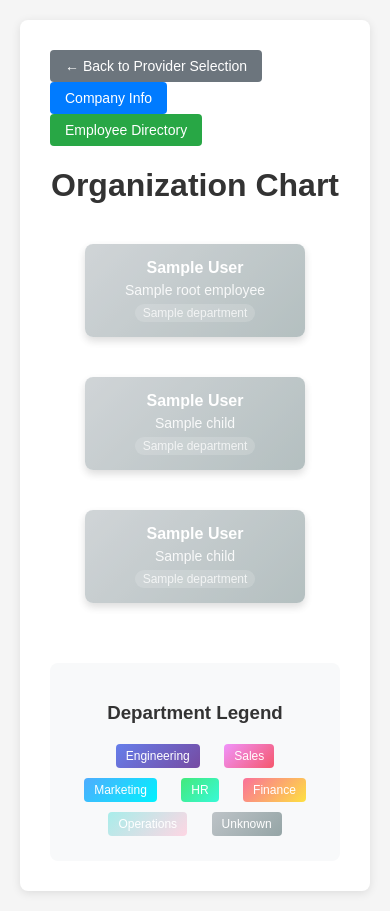
After one commit to travisjoseph/finch-demo, a Flask app: template templates/org_chart.html in a window 390 px wide. The commit adds this page. Run offline with Flask 3, Linux system fonts and the light colour scheme; the template is opened without the code that fills it: most values are stand-ins (such as "Sample title", 1, 10 or a date in 2020).

Commit message:
feat: Added interactive organization chart feature
- Implemented beautiful hierarchical organization chart visualization
- Added /org-chart route with employee hierarchy based on manager relationships
- Created interactive employee cards with gradient styling and hover effects
- Integrated job titles from employment API data
- Added department color coding and legend
- Implemented click-to-navigate functionality from org chart to employee details
- Added org chart navigation links across all pages
- Built responsive design that works on mobile and desktop

```diff
--- a/app.py
+++ b/app.py
@@ -85,6 +85,53 @@ def get_connection_details(access_token):
             'company_name': 'Unknown Company',
             'status': 'Error'
         }
+
+def build_org_chart_data(individuals):
+    """Build hierarchical org chart data from employee list"""
+    # Create employee lookup dictionary
+    employees = {}
+    for emp in individuals:
+        employees[emp.id] = {
+            'id': emp.id,
+            'first_name': emp.first_name,
+            'last_name': emp.last_name,
+            'title': None,  # Will be filled from employment data
+            'department': emp.department.name if emp.department else 'Unknown',
+            'manager_id': emp.manager.id if emp.manager else None,
+            'is_active': emp.is_active,
+            'children': []
+        }
+
+    # Build hierarchy by connecting children to managers
+    root_employees = []
+    for emp_id, emp_data in employees.items():
+        manager_id = emp_data['manager_id']
+        if manager_id and manager_id in employees:
+            # Add this employee as a child of their manager
+            employees[manager_id]['children'].append(emp_data)
+        else:
+            # This is a top-level employee (no manager or manager not in dataset)
+            root_employees.append(emp_data)
+
+    return root_employees
+
+def get_employee_employment_data(employee_ids, access_token):
+    """Get employment data for multiple employees to get job titles"""
+    client = Finch(access_token=access_token)
+    employment_data = {}
+
+    try:
+        # Batch request for employment data
+        requests = [{"individual_id": emp_id} for emp_id in employee_ids]
+        page = client.hris.employments.retrieve_many(requests=requests)
+
+        for response in page.responses:
+            if response.body and response.body.title:
+                employment_data[response.individual_id] = response.body.title
+    except Exception as e:
+        print(f"Error fetching employment data: {e}")
+
+    return employment_data
 
 
 @app.route('/')
@@ -240,6 +287,49 @@ def directory():
 
     return render_template('directory.html', directory_data=individuals, error_message=error_message)
 
+@app.route('/org-chart')
+def org_chart():
+    client = Finch(
+        access_token=get_latest_access_token(),
+    )
+
+    # Get directory data and build org chart
+    individuals = []
+    error_message = None
+    org_chart_data = []
+
+    try:
+        individuals = client.hris.directory.list().individuals
+
+        if individuals:
+            # Get employment data for job titles
+            employee_ids = [emp.id for emp in individuals]
+            employment_data = get_employee_employment_data(employee_ids, get_latest_access_token())
+
+            # Build hierarchical org chart data
+            org_chart_data = build_org_chart_data(individuals)
+
+            # Add job titles to org chart data
+            def add_titles_recursive(employees):
+                for emp in employees:
+                    emp['title'] = employment_data.get(emp['id'], 'Unknown Title')
+                    if emp['children']:
+                        add_titles_recursive(emp['children'])
+
+            add_titles_recursive(org_chart_data)
+
+    except APIError as e:
+        if hasattr(e, 'status_code') and e.status_code == 501:
+            error_message = "Directory data unsupported for provider"
+            print(f"{e}")
+        else:
+            error_message = "Could not load directory data."
+            print(f"{e}")
+    except Exception as e:
+        error_message = "Encountered an unexpected error."
+        print(f"{e}")
+
+    return render_template('org_chart.html', org_chart_data=org_chart_data, error_message=error_message)
 
 @app.route('/directory/employee/<employee_id>')
 def employee_detail(employee_id):
--- a/templates/company.html
+++ b/templates/company.html
@@ -40,6 +40,7 @@
     <div style="margin-bottom: 20px;">
         <a href="/" style="display: inline-block; padding: 8px 15px; background-color: #6c757d; color: white; text-decoration: none; border-radius: 4px; margin-right: 10px;">← Back to Provider Selection</a>
         <a href="/directory" class="nav-button">View Directory</a>
+        <a href="/org-chart" style="display: inline-block; padding: 8px 15px; background-color: #6f42c1; color: white; text-decoration: none; border-radius: 4px; margin-left: 10px;">Org Chart</a>
     </div>
 
     <h1>Company Information</h1>
--- a/templates/directory.html
+++ b/templates/directory.html
@@ -19,7 +19,8 @@
 <body>
     <div style="margin-bottom: 20px;">
         <a href="/" style="display: inline-block; padding: 8px 15px; background-color: #6c757d; color: white; text-decoration: none; border-radius: 4px; margin-right: 10px;">← Back to Provider Selection</a>
-        <a href="/company" style="display: inline-block; padding: 8px 15px; background-color: #007bff; color: white; text-decoration: none; border-radius: 4px;">Company Info</a>
+        <a href="/company" style="display: inline-block; padding: 8px 15px; background-color: #007bff; color: white; text-decoration: none; border-radius: 4px; margin-right: 10px;">Company Info</a>
+        <a href="/org-chart" style="display: inline-block; padding: 8px 15px; background-color: #6f42c1; color: white; text-decoration: none; border-radius: 4px;">Org Chart</a>
     </div>
 
     <h1>Employee Directory</h1>
--- a/templates/employee_detail.html
+++ b/templates/employee_detail.html
@@ -30,7 +30,8 @@
     <div style="margin-bottom: 20px;">
         <a href="/" style="display: inline-block; padding: 8px 15px; background-color: #6c757d; color: white; text-decoration: none; border-radius: 4px; margin-right: 10px;">← Back to Provider Selection</a>
         <a href="/company" style="display: inline-block; padding: 8px 15px; background-color: #007bff; color: white; text-decoration: none; border-radius: 4px; margin-right: 10px;">Company Info</a>
-        <a href="/directory" class="back-link">Back to Directory</a>
+        <a href="/directory" class="back-link" style="margin-right: 10px;">Back to Directory</a>
+        <a href="/org-chart" style="display: inline-block; padding: 8px 15px; background-color: #6f42c1; color: white; text-decoration: none; border-radius: 4px;">Org Chart</a>
     </div>
 
     <h1>Employee Details</h1>
--- a/templates/index.html
+++ b/templates/index.html
@@ -162,7 +162,8 @@
             </p>
             <div style="margin-top: 15px;">
                 <a href="/company" style="display: inline-block; padding: 10px 20px; background-color: #007bff; color: white; text-decoration: none; border-radius: 4px; margin-right: 10px;">View Company Info</a>
-                <a href="/directory" style="display: inline-block; padding: 10px 20px; background-color: #28a745; color: white; text-decoration: none; border-radius: 4px;">View Employee Directory</a>
+                <a href="/directory" style="display: inline-block; padding: 10px 20px; background-color: #28a745; color: white; text-decoration: none; border-radius: 4px; margin-right: 10px;">View Employee Directory</a>
+                <a href="/org-chart" style="display: inline-block; padding: 10px 20px; background-color: #6f42c1; color: white; text-decoration: none; border-radius: 4px;">View Org Chart</a>
             </div>
         </div>
         {% endif %}
--- /dev/null
+++ b/templates/org_chart.html
@@ -0,0 +1,293 @@
+<!-- Define macros first -->
+{% set department_mapping = {
+    'Engineering': 'dept-engineering',
+    'Sales': 'dept-sales',
+    'Marketing': 'dept-marketing',
+    'HR': 'dept-hr',
+    'Human Resources': 'dept-hr',
+    'Finance': 'dept-finance',
+    'Operations': 'dept-operations',
+    'Unknown': 'dept-unknown'
+} %}
+
+{% macro get_department_class(department) %}
+    {%- for dept, class in department_mapping.items() -%}
+        {%- if department and dept.lower() in department.lower() -%}
+            {{ class }}
+        {%- endif -%}
+    {%- endfor -%}
+    {%- if not department or department == 'Unknown' -%}
+        dept-unknown
+    {%- endif -%}
+{% endmacro %}
+
+{% macro render_employee(employee) %}
+    {% set dept_class = get_department_class(employee.department) %}
+    <div class="employee-card {{ dept_class }} {{ 'inactive' if not employee.is_active }}"
+         data-employee-id="{{ employee.id }}">
+        <div class="employee-name">{{ employee.first_name }} {{ employee.last_name }}</div>
+        <div class="employee-title">{{ employee.title or 'Unknown Title' }}</div>
+        <div class="employee-department">{{ employee.department }}</div>
+    </div>
+
+    {% if employee.children %}
+        <div class="children-container">
+            <div class="children-row">
+                {% for child in employee.children %}
+                    <div class="org-tree">
+                        {{ render_employee(child) }}
+                    </div>
+                {% endfor %}
+            </div>
+        </div>
+    {% endif %}
+{% endmacro %}
+
+<!DOCTYPE html>
+<html lang="en">
+<head>
+    <meta charset="UTF-8">
+    <meta name="viewport" content="width=device-width, initial-scale=1.0">
+    <title>Organization Chart</title>
+    <style>
+        body {
+            font-family: sans-serif;
+            margin: 20px;
+            background-color: #f5f5f5;
+        }
+
+        .container {
+            max-width: 1200px;
+            margin: 0 auto;
+            background-color: white;
+            padding: 30px;
+            border-radius: 8px;
+            box-shadow: 0 2px 10px rgba(0,0,0,0.1);
+        }
+
+        h1 {
+            color: #333;
+            text-align: center;
+            margin-bottom: 30px;
+        }
+
+        .nav-buttons {
+            margin-bottom: 20px;
+        }
+
+        .nav-button {
+            display: inline-block;
+            padding: 8px 15px;
+            margin-right: 10px;
+            color: white;
+            text-decoration: none;
+            border-radius: 4px;
+            font-size: 14px;
+        }
+
+        .nav-back { background-color: #6c757d; }
+        .nav-company { background-color: #007bff; }
+        .nav-directory { background-color: #28a745; }
+
+        .nav-button:hover {
+            opacity: 0.8;
+        }
+
+        .unavailable {
+            color: red;
+            font-style: italic;
+            text-align: center;
+            margin: 40px 0;
+        }
+
+        /* Org Chart Styles */
+        .org-chart {
+            display: flex;
+            justify-content: center;
+            margin-top: 30px;
+        }
+
+        .org-tree {
+            display: flex;
+            flex-direction: column;
+            align-items: center;
+        }
+
+        .employee-card {
+            background: linear-gradient(135deg, #667eea 0%, #764ba2 100%);
+            color: white;
+            padding: 15px 20px;
+            margin: 10px;
+            border-radius: 8px;
+            box-shadow: 0 4px 8px rgba(0,0,0,0.2);
+            text-align: center;
+            min-width: 200px;
+            cursor: pointer;
+            transition: transform 0.2s, box-shadow 0.2s;
+            position: relative;
+        }
+
+        .employee-card:hover {
+            transform: translateY(-2px);
+            box-shadow: 0 6px 12px rgba(0,0,0,0.3);
+        }
+
+        .employee-card.inactive {
+            background: linear-gradient(135deg, #bdc3c7 0%, #95a5a6 100%);
+            opacity: 0.7;
+        }
+
+        .employee-name {
+            font-size: 16px;
+            font-weight: bold;
+            margin-bottom: 5px;
+        }
+
+        .employee-title {
+            font-size: 14px;
+            opacity: 0.9;
+            margin-bottom: 5px;
+        }
+
+        .employee-department {
+            font-size: 12px;
+            opacity: 0.8;
+            background: rgba(255,255,255,0.2);
+            padding: 2px 8px;
+            border-radius: 12px;
+            display: inline-block;
+        }
+
+        .children-container {
+            display: flex;
+            flex-direction: column;
+            align-items: center;
+            margin-top: 20px;
+        }
+
+        .children-row {
+            display: flex;
+            justify-content: center;
+            flex-wrap: wrap;
+            gap: 20px;
+        }
+
+        /* Connection Lines */
+        .employee-card::before {
+            content: '';
+            position: absolute;
+            top: -20px;
+            left: 50%;
+            width: 2px;
+            height: 20px;
+            background: #ddd;
+            transform: translateX(-50%);
+        }
+
+        .org-tree > .employee-card::before {
+            display: none; /* Hide line for root employees */
+        }
+
+        .children-container::before {
+            content: '';
+            position: absolute;
+            top: -10px;
+            left: 50%;
+            width: 2px;
+            height: 10px;
+            background: #ddd;
+            transform: translateX(-50%);
+        }
+
+        /* Department color coding */
+        .dept-engineering { background: linear-gradient(135deg, #667eea 0%, #764ba2 100%); }
+        .dept-sales { background: linear-gradient(135deg, #f093fb 0%, #f5576c 100%); }
+        .dept-marketing { background: linear-gradient(135deg, #4facfe 0%, #00f2fe 100%); }
+        .dept-hr { background: linear-gradient(135deg, #43e97b 0%, #38f9d7 100%); }
+        .dept-finance { background: linear-gradient(135deg, #fa709a 0%, #fee140 100%); }
+        .dept-operations { background: linear-gradient(135deg, #a8edea 0%, #fed6e3 100%); }
+        .dept-unknown { background: linear-gradient(135deg, #bdc3c7 0%, #95a5a6 100%); }
+
+        .legend {
+            margin-top: 30px;
+            padding: 20px;
+            background: #f8f9fa;
+            border-radius: 8px;
+            text-align: center;
+        }
+
+        .legend h3 {
+            margin-bottom: 15px;
+            color: #333;
+        }
+
+        .legend-item {
+            display: inline-block;
+            margin: 5px 10px;
+            padding: 5px 10px;
+            border-radius: 4px;
+            color: white;
+            font-size: 12px;
+        }
+
+        @media (max-width: 768px) {
+            .children-row {
+                flex-direction: column;
+                align-items: center;
+            }
+
+            .employee-card {
+                min-width: 180px;
+            }
+        }
+    </style>
+</head>
+<body>
+    <div class="container">
+        <div class="nav-buttons">
+            <a href="/" class="nav-button nav-back">← Back to Provider Selection</a>
+            <a href="/company" class="nav-button nav-company">Company Info</a>
+            <a href="/directory" class="nav-button nav-directory">Employee Directory</a>
+        </div>
+
+        <h1>Organization Chart</h1>
+
+        {% if error_message %}
+            <p class="unavailable">{{ error_message }}</p>
+        {% elif org_chart_data %}
+            <div class="org-chart">
+                <div class="org-tree">
+                    {% for root_employee in org_chart_data %}
+                        {{ render_employee(root_employee) }}
+                    {% endfor %}
+                </div>
+            </div>
+
+            <div class="legend">
+                <h3>Department Legend</h3>
+                <span class="legend-item dept-engineering">Engineering</span>
+                <span class="legend-item dept-sales">Sales</span>
+                <span class="legend-item dept-marketing">Marketing</span>
+                <span class="legend-item dept-hr">HR</span>
+                <span class="legend-item dept-finance">Finance</span>
+                <span class="legend-item dept-operations">Operations</span>
+                <span class="legend-item dept-unknown">Unknown</span>
+            </div>
+        {% else %}
+            <p class="unavailable">No organizational data available.</p>
+        {% endif %}
+    </div>
+
+    <script>
+        // Add click functionality to employee cards
+        document.querySelectorAll('.employee-card').forEach(card => {
+            card.addEventListener('click', function() {
+                const employeeId = this.dataset.employeeId;
+                if (employeeId) {
+                    window.location.href = `/directory/employee/${employeeId}`;
+                }
+            });
+        });
+    </script>
+</body>
+</html>
```
Also changed, not shown: README.md.
